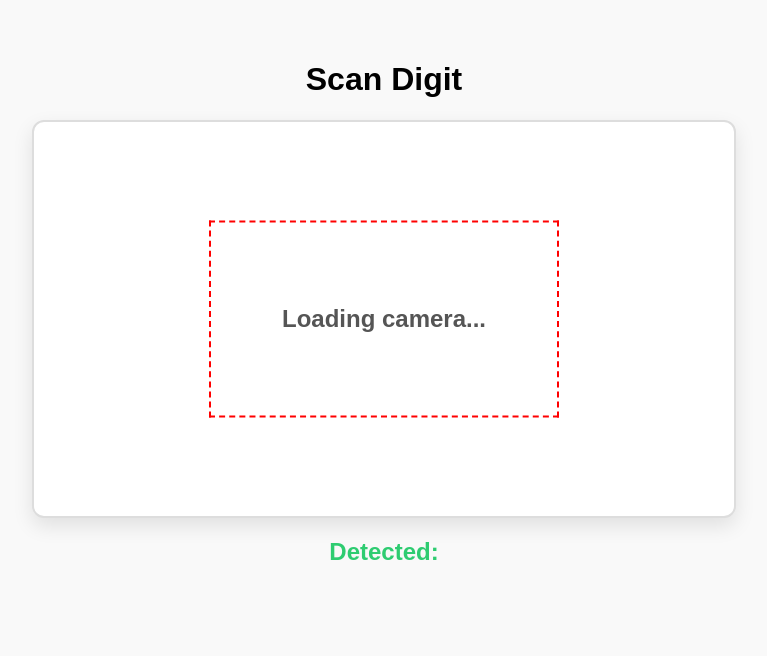
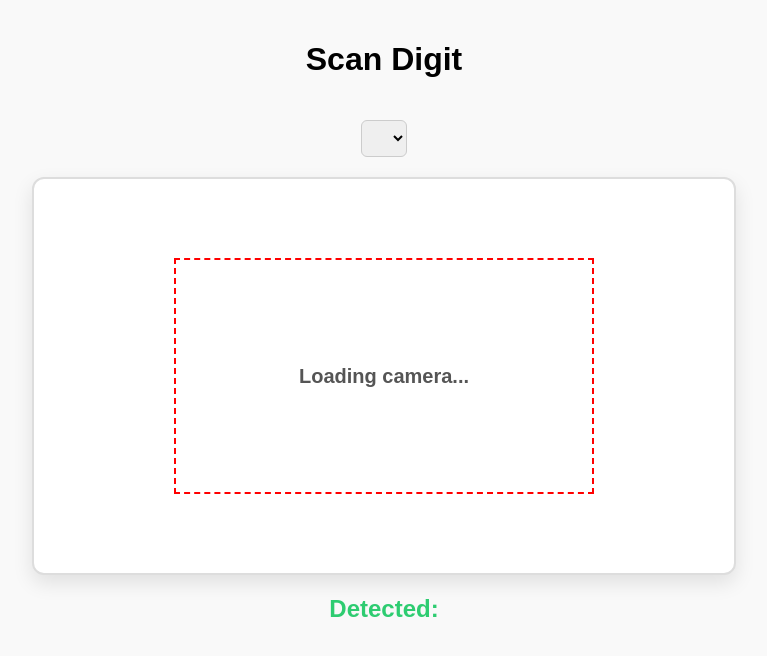
Before and after one commit to developbyarya/realtime-ocr, a Python web app: template templates/index.html in a window 1280 px wide. Shown: the top 656 px of the page, without its empty margins (256-1023 px from the left). Run offline with Jinja, Linux system fonts and the light colour scheme; the template is opened without the code that fills it, so the values that code supplies are empty; some libraries are stand-ins or nearby versions.

Commit message:
add camera selector

```diff
--- a/server.js
+++ b/server.js
@@ -37,9 +37,9 @@ app.post("/display", (req, res) => {
   res.render("display_hasil", { number: detectedNumber });
 });
 
-// app.listen(PORT || 5000, () => {
-//   console.log("SERVER STARTED! on http://localhost:", PORT);
-// });
+app.listen(PORT || 5000, () => {
+  console.log("SERVER STARTED! on http://localhost:", PORT);
+});
 
 export default (req, res) => {
   return app(req, res);
--- a/static/main_script.js
+++ b/static/main_script.js
@@ -12,8 +12,69 @@ const MAX_SCAN_DURATION = 40000; // 40 seconds in ms
 let scanStartTime = null;
 const MAX_BUFFER_SIZE = 10; // check every 10 frames
 const CONSISTENCY_THRESHOLD = 0.5; // 90%
+const deviceSelector = document.getElementById("deviceSelector");
 
-let ocrWorker;
+let ocrWorker = null;
+
+async function getDevices() {
+  const devices = await navigator.mediaDevices.enumerateDevices();
+  return devices.filter((device) => device.kind === "videoinput");
+}
+async function startCamera(deviceId) {
+  cameraReadyTime = Date.now() + 3000;
+  if (currentStream) {
+    currentStream.getTracks().forEach((track) => track.stop());
+  }
+
+  try {
+    const constraints = {
+      video: {
+        deviceId: deviceId ? { exact: deviceId } : undefined,
+        facingMode: "environment",
+      },
+    };
+    const stream = await navigator.mediaDevices.getUserMedia(constraints);
+    currentStream = stream;
+    video.srcObject = stream;
+    // cameraStatus.style.display = "none";
+  } catch (err) {
+    console.error("Camera error:", err);
+    cameraStatus.innerText = "Failed to access camera";
+  }
+}
+async function setupCamera() {
+  const devices = await getDevices();
+  deviceSelector.innerHTML = "";
+
+  devices.forEach((device) => {
+    const option = document.createElement("option");
+    option.value = device.deviceId;
+    option.text = device.label || `Camera ${device.deviceId}`;
+    deviceSelector.appendChild(option);
+  });
+
+  deviceSelector.onchange = () => {
+    document.getElementById("cameraStatus").style.display = "block";
+    cameraReadyTime = Date.now() + 3000;
+    document.getElementById("cameraStatus").innerText = "Loading camera!";
+    startCamera(deviceSelector.value);
+    setTimeout(() => {
+      document.getElementById("cameraStatus").innerText = "Camera ready!";
+
+      setTimeout(() => {
+        document.getElementById("cameraStatus").style.display = "none";
+      }, 2000);
+    }, 3050);
+  };
+
+  if (devices.length > 0) {
+    startCamera(devices[0].deviceId);
+  } else {
+    cameraStatus.innerText = "No cameras found";
+  }
+}
+
+setupCamera();
 
 async function initWorker() {
   ocrWorker = await Tesseract.createWorker("eng", 1, {
@@ -51,17 +112,6 @@ function confirmResult(text) {
   }
 }
 
-navigator.mediaDevices
-  .getUserMedia({ video: true })
-  .then((stream) => {
-    video.srcObject = stream;
-    cameraReadyTime = Date.now() + 3000;
-    scanStartTime = Date.now(); // Mark the start of scanning
-  })
-  .catch((err) => {
-    console.error("Error accessing webcam:", err);
-  });
-
 function resetFuction() {
   detected = false;
   isSending = false;
@@ -79,7 +129,9 @@ async function ocrCanvas(canvas) {
 
 async function captureAndSendImage() {
   if (!cameraReadyTime || Date.now() < cameraReadyTime) return;
-  if (isSending | detected) return;
+  if (ocrWorker == null) return;
+  if (isSending || detected) return;
+  console.log("test");
 
   const currentTime = Date.now();
 
@@ -113,13 +165,27 @@ async function captureAndSendImage() {
       cropWidth,
       cropHeight
     );
+    const targetWidth = 320;
+    const targetHeight = 180;
 
     // Draw cropped region to a temporary canvas
     const tempCanvas = document.createElement("canvas");
-    tempCanvas.width = cropWidth;
-    tempCanvas.height = cropHeight;
+    tempCanvas.width = targetWidth;
+    tempCanvas.height = targetHeight;
     const tempCtx = tempCanvas.getContext("2d");
-    tempCtx.putImageData(croppedImageData, 0, 0);
+
+    // Instead of using putImageData (which is 1:1), we draw and resize here:
+    tempCtx.drawImage(
+      canvas, // source canvas
+      cropX,
+      cropY, // source crop start
+      cropWidth,
+      cropHeight, // source crop size
+      0,
+      0, // target start
+      targetWidth,
+      targetHeight // target size
+    );
 
     const imageData = tempCanvas.toDataURL("image/jpeg");
 
@@ -166,6 +232,7 @@ const renderVideo = () => {
   }
   // The video will continue rendering at its normal FPS (native video FPS)
   requestAnimationFrame(renderVideo);
+  // console.log("test");
 
   captureAndSendImage();
 };
@@ -175,6 +242,9 @@ video.addEventListener("canplay", () => {
   console.log("Video is ready!");
   setTimeout(() => {
     document.getElementById("cameraStatus").innerText = "Camera ready!";
+    setTimeout(() => {
+      document.getElementById("cameraStatus").style.display = "none";
+    }, 2000);
   }, 3000);
 
   renderVideo(); // start loop only after it's ready
--- a/static/style.css
+++ b/static/style.css
@@ -1,33 +1,38 @@
 body {
-  font-family: Arial;
-  margin: 40px;
+  font-family: Arial, sans-serif;
+  margin: 20px;
   display: flex;
   flex-direction: column;
   align-items: center;
   background: #f9f9f9;
 }
+
 #result {
   margin-top: 20px;
-  font-size: 24px;
+  font-size: 1.5rem;
   color: #2ecc71;
   font-weight: bold;
+  text-align: center;
+  word-wrap: break-word;
+  max-width: 90vw;
 }
 
 .video-box {
-  width: 700px;
+  width: 90vw;
+  max-width: 700px;
   aspect-ratio: 16 / 9;
-  height: auto;
   border: 2px solid #ddd;
   border-radius: 12px;
   overflow: hidden;
   box-shadow: 0 8px 20px rgba(0, 0, 0, 0.1);
   background: white;
+  position: relative;
 }
 
 .video-box video {
   width: 100%;
   height: 100%;
-  aspect-ratio: 16/ 9;
+  object-fit: cover;
 }
 
 canvas {
@@ -36,7 +41,7 @@ canvas {
 
 #overlay {
   position: absolute;
-  top: 0px;
+  top: 0;
   left: 0;
   width: 100%;
   height: 100%;
@@ -47,27 +52,29 @@ canvas {
   position: absolute;
   top: 50%;
   left: 50%;
-  width: 50%;
-  aspect-ratio: 16/9;
+  width: 60%;
+  max-width: 90vw;
+  aspect-ratio: 16 / 9;
   border: 2px dashed red;
   box-sizing: border-box;
   transform: translate(-50%, -50%);
   animation: dash 2s linear infinite;
 }
 
-/* Center the camera status */
 #cameraStatus {
   position: absolute;
   top: 50%;
   left: 50%;
   transform: translate(-50%, -50%);
-  font-size: 24px;
+  font-size: 1.25rem;
   font-weight: bold;
   color: #555;
   background: rgba(255, 255, 255, 0.8);
   padding: 10px 20px;
   border-radius: 8px;
+  text-align: center;
 }
+
 #back-button {
   margin-top: 20px;
   padding: 10px 20px;
@@ -77,13 +84,49 @@ canvas {
   border-radius: 8px;
   font-weight: bold;
   transition: background-color 0.3s;
+  font-size: 1rem;
 }
+
 #back-button:hover {
   background-color: #2980b9;
 }
+
 @keyframes dash {
   to {
     border-color: red;
     border-style: dashed;
   }
 }
+
+#deviceSelector {
+  margin: 20px 0;
+  font-size: 16px;
+  padding: 8px 12px;
+  border-radius: 6px;
+  border: 1px solid #ccc;
+}
+
+/* --- MEDIA QUERIES --- */
+@media (max-width: 600px) {
+  body {
+    margin: 10px;
+  }
+
+  #result {
+    font-size: 2rem;
+  }
+
+  #cameraStatus {
+    font-size: 1rem;
+    padding: 8px 16px;
+  }
+
+  #back-button {
+    font-size: 0.9rem;
+    padding: 8px 16px;
+  }
+
+  #cropBox {
+    width: 80%;
+  }
+}
--- a/templates/index.html
+++ b/templates/index.html
@@ -2,10 +2,13 @@
 <html>
   <head>
     <title>Digit OCR</title>
+    <meta charset="UTF-8" />
     <link rel="stylesheet" href="/style.css" />
+    <meta name="viewport" content="width=device-width, initial-scale=1.0" />
   </head>
   <body>
     <h1>Scan Digit</h1>
+    <select id="deviceSelector"></select>
     <div style="position: relative; display: inline-block" class="video-box">
       <video id="video" autoplay></video>
       <div id="cameraStatus">Loading camera...</div>
```
